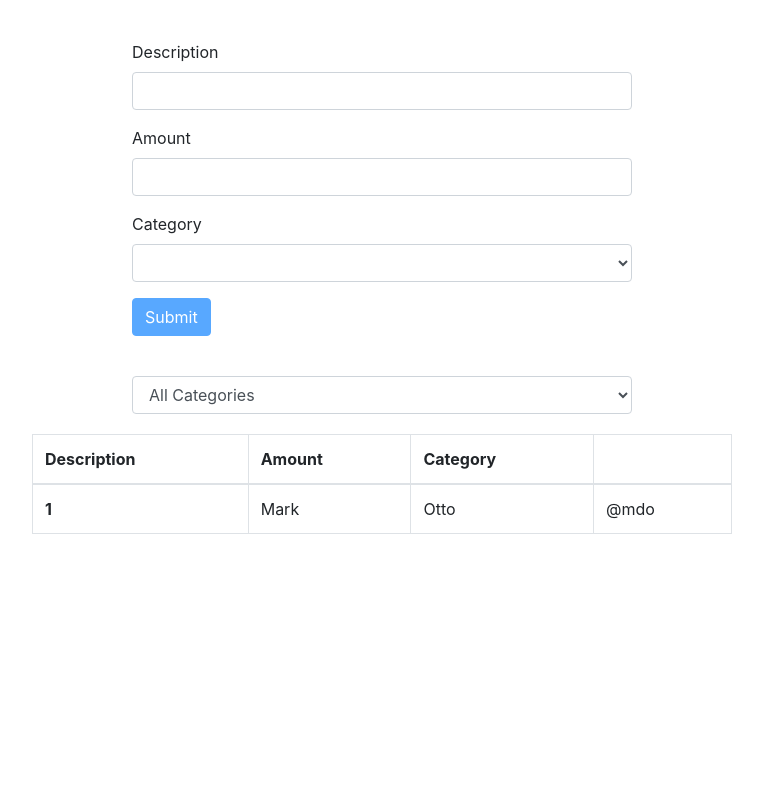
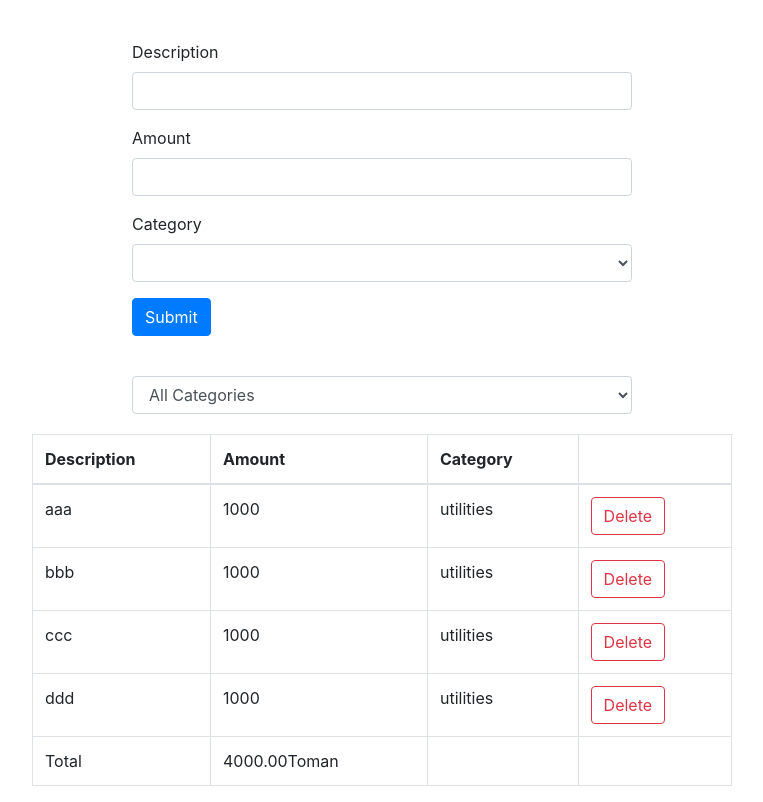
Before and after one commit to kianakermani/Building-Forms-With-TypeScript-React, a React (Vite) app: page / in a window 1280 px wide. Shown: the whole page, without its empty margins (258-1021 px from the left). Built offline with nearby package versions, Linux system fonts and the light colour scheme.

Commit message:
Add expense list

```diff
--- a/src/App.tsx
+++ b/src/App.tsx
@@ -1,7 +1,9 @@
 import { FieldValues, useForm } from "react-hook-form";
+import { useState } from "react";
 import "./App.css";
 import z from "zod";
 import { zodResolver } from "@hookform/resolvers/zod";
+import ExpenseList from "./ExpenseList";
 
 const schema = z.object({
   msg: z
@@ -19,10 +21,16 @@
 type FormData = z.infer<typeof schema>;
 
 function App() {
+  const [expenses, setExpenses] = useState([
+    { id: 1, description: "aaa", amount: 1000, category: "utilities" },
+    { id: 2, description: "bbb", amount: 1000, category: "utilities" },
+    { id: 3, description: "ccc", amount: 1000, category: "utilities" },
+    { id: 4, description: "ddd", amount: 1000, category: "utilities" },
+  ]);
   const {
     register,
     handleSubmit,
-    formState: { errors, isValid },
+    formState: { errors },
   } = useForm<FormData>({ resolver: zodResolver(schema) });
 
   const onSubmit = (data: FieldValues) => console.log(data);
@@ -68,9 +76,7 @@
             <option value="Entertainment">Entertainment</option>
           </select>
         </div>
-        <button className="btn btn-primary" disabled={!isValid}>
-          Submit
-        </button>
+        <button className="btn btn-primary">Submit</button>
       </form>
 
       <div className="drop">
@@ -81,26 +87,10 @@
           <option value="Entertainment">Entertainment</option>
         </select>
       </div>
-      <div className="t">
-        <table className="table table-bordered">
-          <thead>
-            <tr>
-              <th scope="col">Description</th>
-              <th scope="col">Amount</th>
-              <th scope="col">Category</th>
-              <th scope="col"></th>
-            </tr>
-          </thead>
-          <tbody>
-            <tr>
-              <th scope="row">1</th>
-              <td>Mark</td>
-              <td>Otto</td>
-              <td>@mdo</td>
-            </tr>
-          </tbody>
-        </table>
-      </div>
+      <ExpenseList
+        expenses={expenses}
+        onDelete={(id) => setExpenses(expenses.filter((e) => e.id !== id))}
+      ></ExpenseList>
     </>
   );
 }
--- /dev/null
+++ b/src/ExpenseList.tsx
@@ -0,0 +1,61 @@
+interface Expense {
+  id: number;
+  description: string;
+  amount: number;
+  category: string;
+}
+
+interface Props {
+  expenses: Expense[];
+  onDelete: (id: number) => void;
+}
+
+const ExpenseList = ({ expenses, onDelete }: Props) => {
+  if (expenses.length === 0) return null;
+  return (
+    <div className="t">
+      <table className="table table-bordered">
+        <thead>
+          <tr>
+            <th scope="col">Description</th>
+            <th scope="col">Amount</th>
+            <th scope="col">Category</th>
+            <th scope="col"></th>
+          </tr>
+        </thead>
+        <tbody>
+          {expenses.map((expense) => (
+            <tr key={expense.id}>
+              <td>{expense.description}</td>
+              <td>{expense.amount}</td>
+              <td>{expense.category}</td>
+              <td>
+                <button
+                  className="btn btn-outline-danger"
+                  onClick={() => onDelete(expense.id)}
+                >
+                  Delete
+                </button>
+              </td>
+            </tr>
+          ))}
+        </tbody>
+        <tfoot>
+          <tr>
+            <td>Total</td>
+            <td>
+              {expenses
+                .reduce((acc, expense) => expense.amount + acc, 0)
+                .toFixed(2)}
+              Toman
+            </td>
+            <td></td>
+            <td></td>
+          </tr>
+        </tfoot>
+      </table>
+    </div>
+  );
+};
+
+export default ExpenseList;
```
